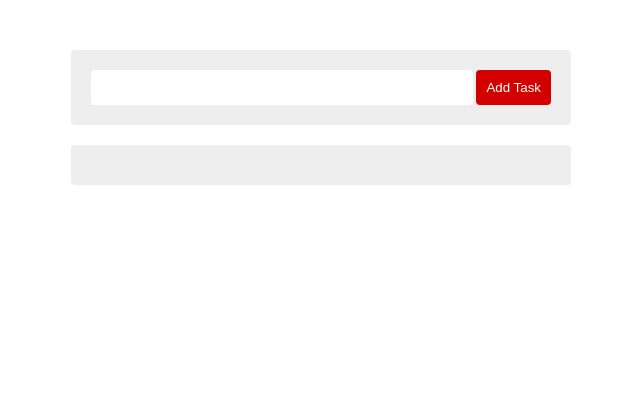
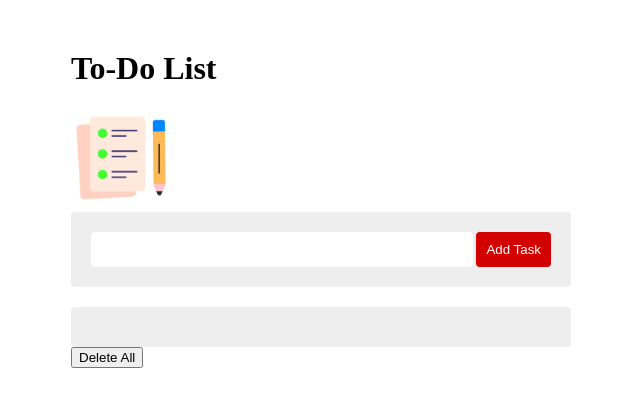
Before and after one commit to ocircleo/To_Do_List_Using_HTML_CSS_And_Javascript, a plain HTML site: page index.html in a window 1280 px wide. Shown: the whole page, without its empty margins (319-959 px from the left). Drawn offline with Linux system fonts and the light colour scheme; some packages are replaced by stand-ins of ours; a script that the page names is missing.

Commit message:
Update index.html

```diff
--- a/index.html
+++ b/index.html
@@ -9,12 +9,22 @@
 </head>
 <body>
   <div class="container">
-    <div class="form">
-        <input type="text" class="input">
-        <input type="submit" class="add" value="Add Task">
+    <div class="to-do">
+      <div class="title">
+        <h1>To-Do List</h1>
+        <img src="./Images/icon.png" alt="To-Do List">
+      </div>
+      <div class="form">
+          <input type="text" class="input">
+          <input type="submit" class="add" value="Add Task">
+      </div>
+      <div class="tasks"></div>
+      <div class="delete-all">
+        <button>Delete All</button>
+      </div>
     </div>
-    <div class="tasks"></div>
 </div>
+<script src="https://cdn.jsdelivr.net/npm/sweetalert2@11"></script>
 <script src="./main.js"></script>
 </body>
 </html>
```
